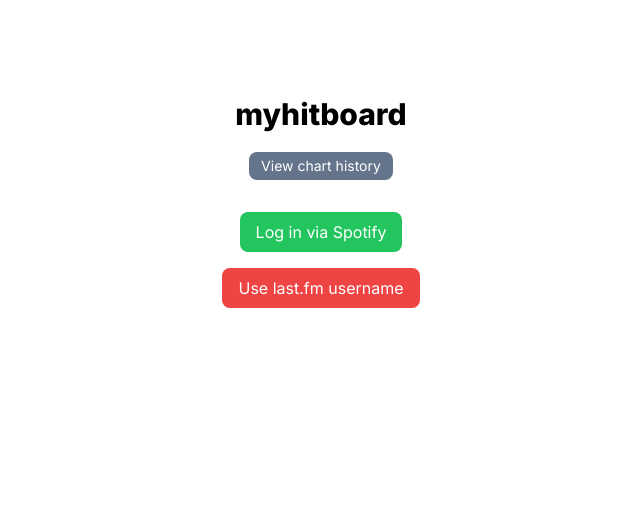
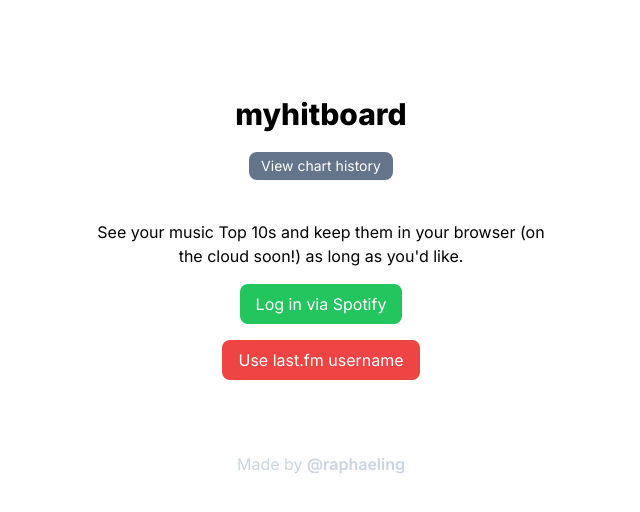
Before and after one commit to raphaeling/my-hitboard, a Next.js app: page / in a window 1280 px wide. Shown: the top 512 px of the page, without its empty margins (319-959 px from the left). Built offline with nearby package versions, Linux system fonts and the light colour scheme.

Commit message:
Added footer and design updates

```diff
--- a/src/app/history/page.js
+++ b/src/app/history/page.js
@@ -38,7 +38,7 @@
         className={`text-white text-sm py-1 px-3 rounded-lg focus:outline-none focus:shadow-outline mt-8 ${clicks === 1 ? 'bg-red-500 hover:bg-red-700' : 'bg-slate-500 hover:bg-slate-700' }`}>
         {buttonText}
       </button>
-      <div className='flex flex-wrap bg-slate-100 w-full my-10 p-10 rounded-xl justify-start'>
+      <div className='flex flex-wrap bg-slate-100 w-full mt-10 p-10 rounded-xl justify-start'>
         {charts ? charts.map((dateChartPair, index) => {
           return (
             <div key={index} className='bg-slate-200 p-3 m-3 rounded-lg w-96'>
--- a/src/app/layout.js
+++ b/src/app/layout.js
@@ -13,6 +13,10 @@
     <html lang='en'>
       <body className={inter.className}>
         {children}
+        <footer className=' h-full flex justify-center text-slate-300 mb-4'>
+          Made by&nbsp;
+          <a href='https://raphaeling.com' className='font-semibold hover:text-slate-400'>@raphaeling</a>
+        </footer>
       </body>
     </html>
   );
--- a/src/app/page.js
+++ b/src/app/page.js
@@ -15,14 +15,17 @@
     <main className='flex max-h-full flex-col items-center justify-center p-24'>
       <h1 className='text-3xl font-extrabold pb-5'>myhitboard</h1>
       <ViewHistoryButton />
-      <div className='flex-col flex justify-between items-center h-24'>
+      <div className='flex-col flex justify-between items-center h-36'>
+        <div className='my-2 max-w-md text-center'>
+          <p>See your music Top 10s and keep them in your browser (on the cloud soon!) as long as you&apos;d like.</p>
+        </div>
         <Link href={spotifyUrl}>
-          <button className='text-white bg-green-500 hover:bg-green-700 py-2 px-4 rounded-lg focus:outline-none focus:shadow-outline'>
+          <button className='text-white bg-green-500 hover:bg-green-700 py-2 px-4 my-2 rounded-lg focus:outline-none focus:shadow-outline'>
             Log in via Spotify
           </button>
         </Link>
         <Link href='/lastfm'>
-          <button className='text-white bg-red-500 hover:bg-red-700 py-2 px-4 rounded-lg focus:outline-none focus:shadow-outline'>
+          <button className='text-white bg-red-500 hover:bg-red-700 py-2 px-4 my-2 rounded-lg focus:outline-none focus:shadow-outline'>
             Use last.fm username
           </button>
         </Link>
```
